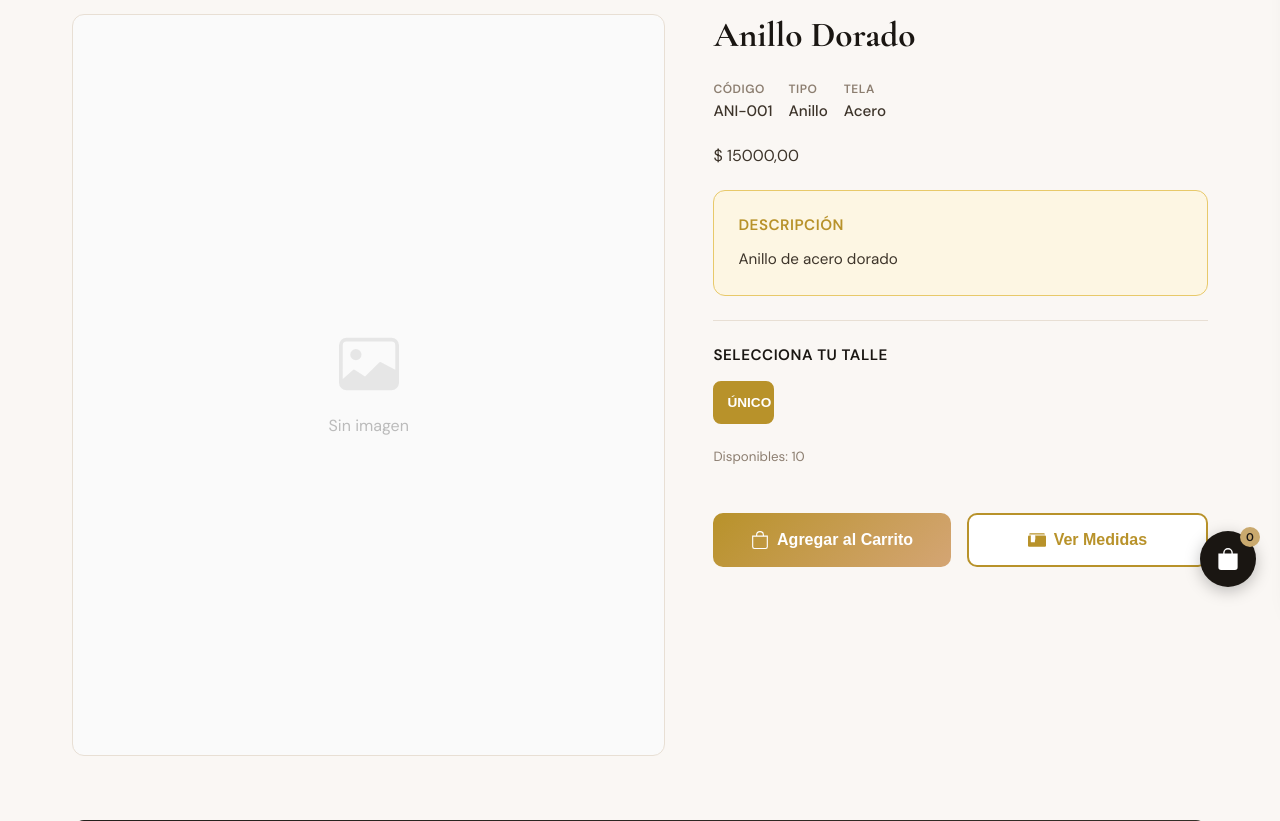
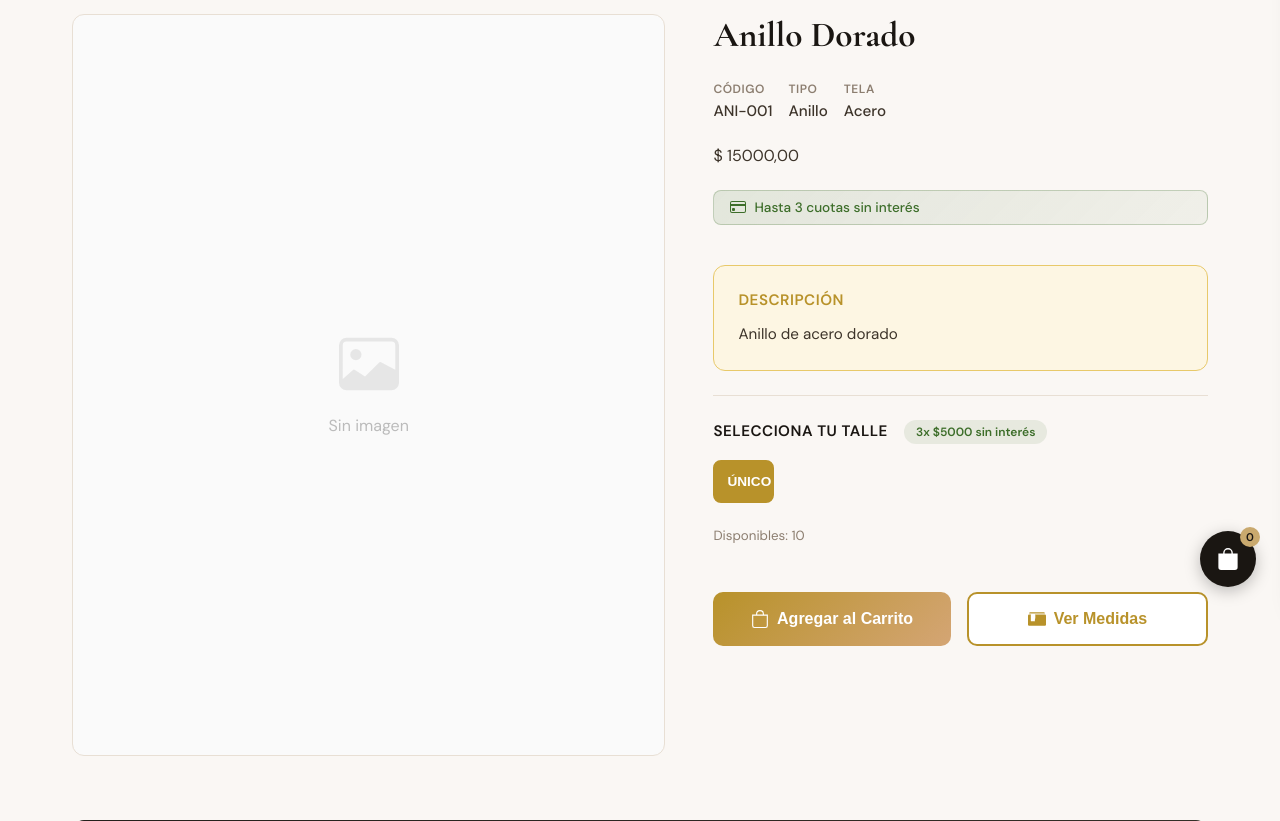
Before and after one commit to sofispazzarini/IndiraGold, a Django app: page /productos/producto/1/ in a window 1280 px wide. Shown: the part 189-1010 px from the top of the page. Run offline with Django 5.2, Linux system fonts and the light colour scheme; data comes from the database, SQL or seed files in the repository; data that the repository does not hold is empty.

Commit message:
Agregar notificación de cuotas en detalle de producto y banner en home
- Mostrar badge de cuotas disponibles en detalle de producto
- Mostrar monto por cuota (en verde) junto a "Selecciona tu talle"
- Agregar banner de cuotas en home después del carrousel
- Las cuotas se muestran solo si hay planes activos con Mercado Pago

Co-Authored-By: Claude Opus 4.5 <noreply@anthropic.com>

```diff
--- a/productos/templates/productos/producto_detalle.html
+++ b/productos/templates/productos/producto_detalle.html
@@ -25,6 +25,34 @@
     border-radius:999px;
     font-size:.85rem;
     font-weight:700;
+    }
+
+    .cuotas-badge {
+      display: inline-flex;
+      align-items: center;
+      gap: 0.5rem;
+      padding: 0.5rem 1rem;
+      background: linear-gradient(135deg, rgba(61, 110, 42, 0.12) 0%, rgba(61, 110, 42, 0.05) 100%);
+      border: 1px solid rgba(61, 110, 42, 0.25);
+      border-radius: 8px;
+      font-size: 0.85rem;
+      color: #3d6e2a;
+      font-weight: 500;
+      margin-bottom: 1rem;
+    }
+
+    .cuota-info {
+      display: inline-block;
+      margin-left: 0.75rem;
+      padding: 0.25rem 0.75rem;
+      background: rgba(61, 110, 42, 0.1);
+      border-radius: 20px;
+      font-size: 0.75rem;
+      font-weight: 600;
+      color: #3d6e2a;
+      text-transform: none;
+      letter-spacing: 0;
+      vertical-align: middle;
     }
     .back-link-btn {
         display: inline-flex;
@@ -928,6 +956,16 @@
 
             </div>
 
+            {% if plan_cuotas_mejor %}
+            <div class="cuotas-badge">
+              <svg width="16" height="16" fill="currentColor" viewBox="0 0 16 16">
+                <path d="M0 4a2 2 0 0 1 2-2h12a2 2 0 0 1 2 2v8a2 2 0 0 1-2 2H2a2 2 0 0 1-2-2V4zm2-1a1 1 0 0 0-1 1v1h14V4a1 1 0 0 0-1-1H2zm13 4H1v5a1 1 0 0 0 1 1h12a1 1 0 0 0 1-1V7z"/>
+                <path d="M2 10a1 1 0 0 1 1-1h1a1 1 0 0 1 1 1v1a1 1 0 0 1-1 1H3a1 1 0 0 1-1-1v-1z"/>
+              </svg>
+              Hasta {{ plan_cuotas_mejor.cuotas }} cuotas{% if plan_cuotas_mejor.sin_interes %} sin interés{% endif %}
+            </div>
+            {% endif %}
+
             {% if producto.descripcion %}
                 <div class="descripcion-section">
                     <div class="descripcion-titulo">Descripción</div>
@@ -937,7 +975,12 @@
 
             {% if variantes %}
                 <div class="variantes-section">
-                    <div class="variantes-titulo">Selecciona tu talle</div>
+                    <div class="variantes-titulo">
+                      Selecciona tu talle
+                      {% if monto_cuota and plan_cuotas_mejor %}
+                      <span class="cuota-info">{{ plan_cuotas_mejor.cuotas }}x ${{ monto_cuota|floatformat:0 }}{% if plan_cuotas_mejor.sin_interes %} sin interés{% endif %}</span>
+                      {% endif %}
+                    </div>
                     <div class="talles-grid">
                         {% for variante in variantes %}
                             <button class="talle-btn {% if forloop.first %}seleccionado{% endif %}"
--- a/productos/views.py
+++ b/productos/views.py
@@ -15,6 +15,7 @@ from .models import (
     Variante, Proveedor, ImagenProducto, Categoria, TipoMedida,
     VarianteColor, CategoriaOrden, CategoriaOrdenProducto, Oferta
 )
+from pedidos.models import ConfiguracionPago
 from .forms import (
     ProductoForm, SubcategoriaForm, CategoriaForm,
     TipoMedidaForm, ProveedorForm, SubcategoriaSoloNombreForm,
@@ -262,6 +263,20 @@ def detalle_producto(request, producto_id):
         if vid:
             cart_qty_by_variante[vid] = cart_qty_by_variante.get(vid, 0) + item.get('cantidad', 0)
 
+    # Obtener planes de cuotas para mostrar en el detalle
+    planes_cuotas = []
+    monto_cuota = None
+    plan_cuotas_mejor = None
+    try:
+        config_pago = ConfiguracionPago.objects.first()
+        if config_pago and config_pago.mercado_pago_activo:
+            planes_cuotas = list(config_pago.planes_cuotas.filter(activo=True).order_by('-cuotas'))
+            if planes_cuotas:
+                plan_cuotas_mejor = next((p for p in planes_cuotas if p.sin_interes), planes_cuotas[0])
+                monto_cuota = round(producto.precio_final / plan_cuotas_mejor.cuotas, 2)
+    except Exception:
+        pass
+
     context = {
         'producto': producto,
         'variantes': variantes,
@@ -290,6 +305,9 @@ def detalle_producto(request, producto_id):
         'cart_count': cart_count,
         'cart_total': cart_total,
         'cart_expires_in': get_cart_seconds_left(request.session, carrito_db),
+        'planes_cuotas': planes_cuotas,
+        'monto_cuota': monto_cuota,
+        'plan_cuotas_mejor': plan_cuotas_mejor,
     }
 
     return render(request, 'productos/producto_detalle.html', context)
```
Also changed, not shown: home/templates/home_publico.html (+32 -0 lines), home/views.py (+16 -0 lines).
